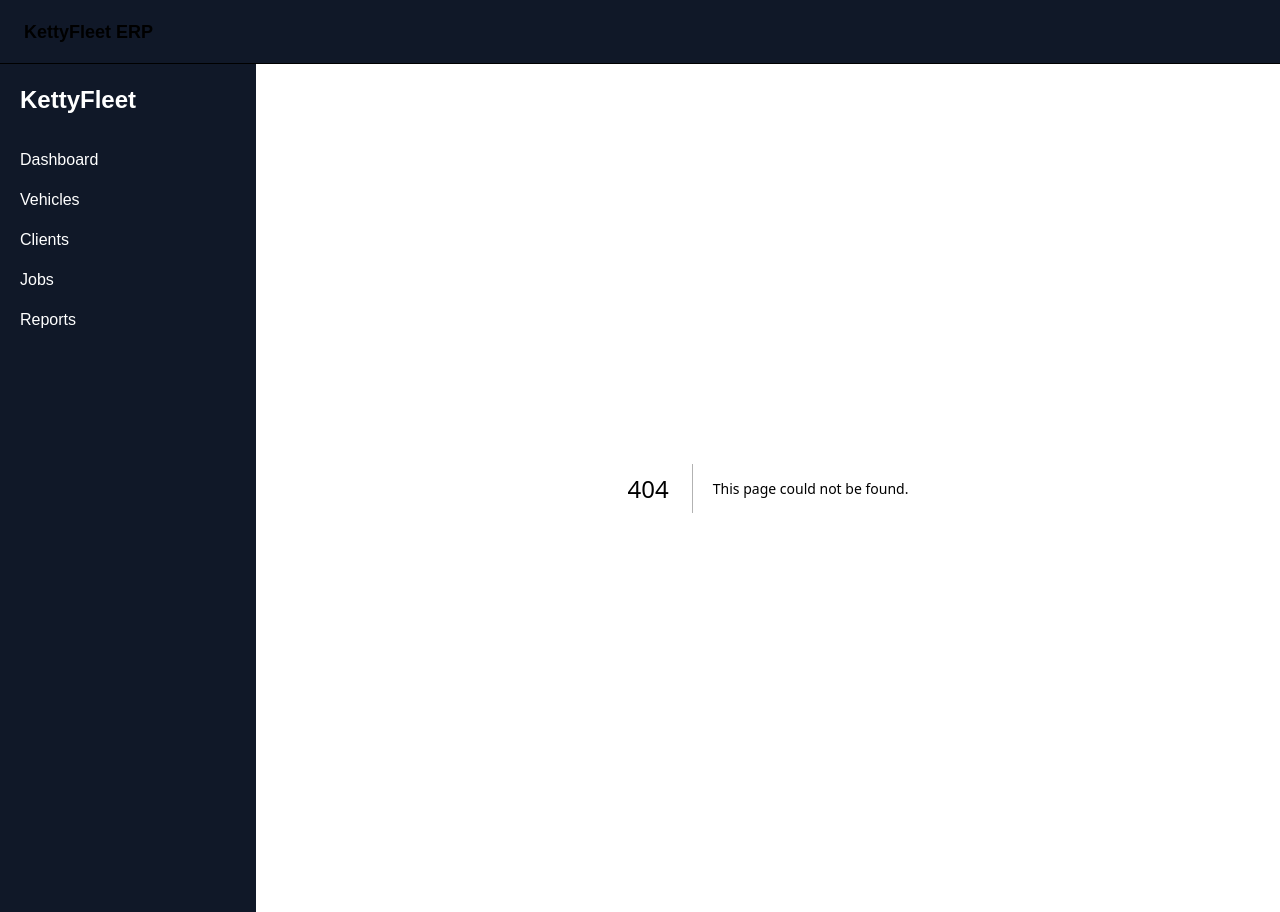
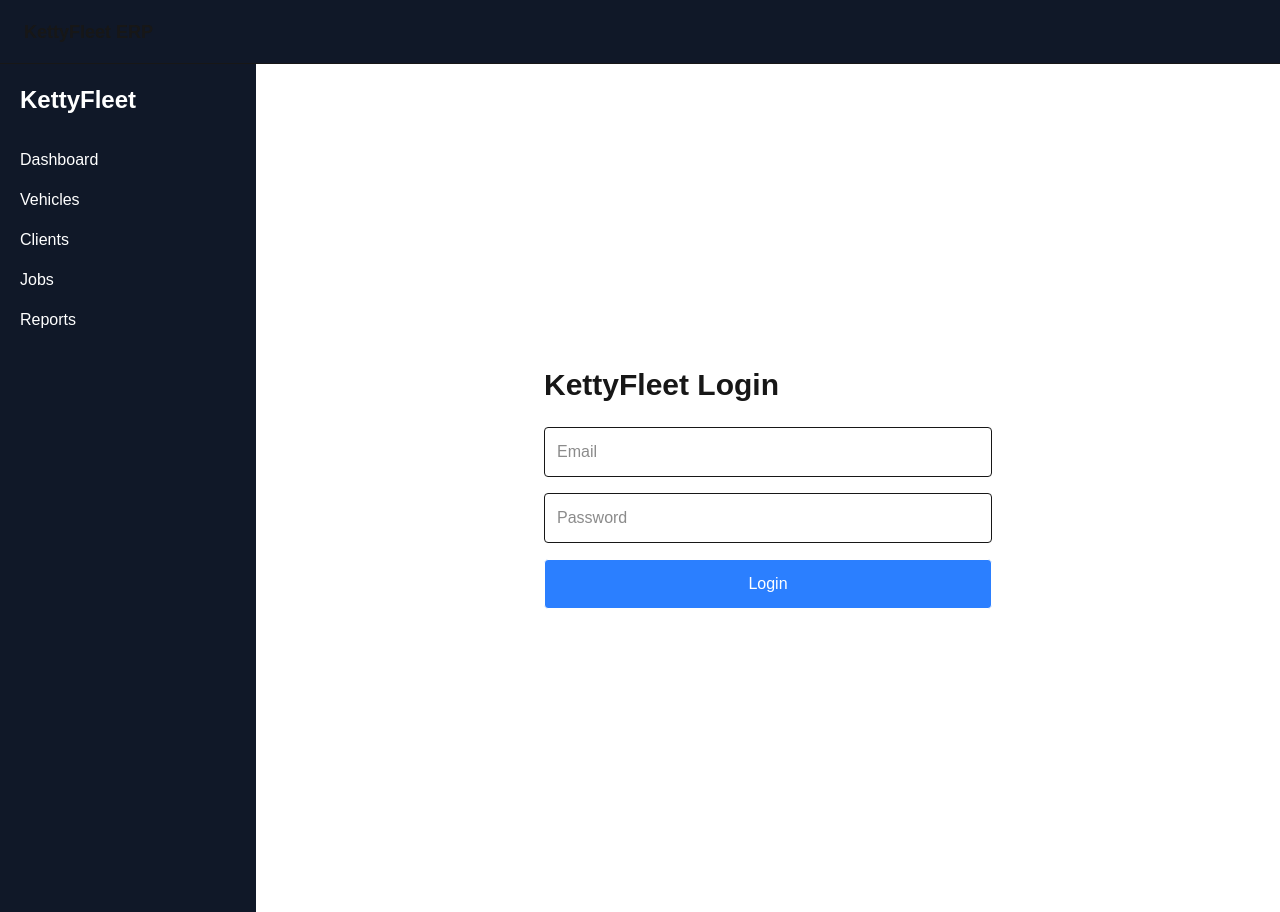
Before and after one commit to Yunussaid03/kettyfleet, a Next.js app in the folder frontend/: page /auth/login in a window 1280 px wide. Before the commit this address had no page. Built offline with nearby package versions, Linux system fonts and the light colour scheme; no server answers.

Commit message:
feat(auth): implement Supabase login flow

```diff
--- a/frontend/package.json
+++ b/frontend/package.json
@@ -9,6 +9,7 @@
     "lint": "eslint"
   },
   "dependencies": {
+    "@supabase/ssr": "^0.12.0",
     "@supabase/supabase-js": "^2.110.2",
     "next": "16.2.10",
     "react": "19.2.4",
--- /dev/null
+++ b/frontend/src/app/auth/login/page.tsx
@@ -0,0 +1,65 @@
+"use client";
+
+import {useState} from "react";
+import {supabase} from "@/lib/supabase/client";
+
+
+export default function LoginPage() {
+
+    const [email, setEmail] = useState("");
+    const [password, setPassword] = useState("");
+
+    async function handleLogin(e: React.FormEvent){
+        e.preventDefault();
+
+        const {data, error} = await supabase.auth.signInWithPassword({
+            email,
+            password
+        });
+
+    if (error) {
+        console.log(error.message);
+        return;
+    }
+    window.location.href= "/dashboard";     //Redirects to dashboard page after successful login
+
+    }
+
+    return (
+        <main className= " min-h-screen flex items-center  justify-center">
+            <div className="w-full max-w-md">
+                <h1 className= "text-3xl font-bold mb-6">
+                    KettyFleet Login
+                </h1>
+
+                <form
+                onSubmit={handleLogin}
+                className="space-y-4">
+
+                    <input
+                    type="email"
+                    placeholder="Email"
+                    value={email}
+                    onChange={(e) => setEmail(e.target.value)}
+                    className="w-full border p-3 rounded"
+                    />
+
+                    <input
+                    type="password"
+                    placeholder="Password"
+                    value={password}
+                    onChange={(e) => setPassword(e.target.value)}
+                    className="w-full border p-3 rounded"
+                    />
+
+
+                    <button
+                         className="w-full bg-blue-500 hover:bg-blue-600 text-white border p-3 rounded">
+                            Login
+                            </button>
+
+                </form>
+            </div>
+        </main>
+    );
+}
--- /dev/null
+++ b/frontend/src/app/dashboard/page.tsx
@@ -0,0 +1,13 @@
+export default function DashboardPage() {
+  return (
+    <main>
+      <h1 className="text-3xl font-bold">
+        Dashboard
+      </h1>
+
+      <p className="mt-3 text-gray-600">
+        Welcome to the KettyFleet Transport Management System.
+      </p>
+    </main>
+  );
+}
--- a/frontend/src/app/page.tsx
+++ b/frontend/src/app/page.tsx
@@ -1,14 +1,6 @@
-export default function Home() {
-  return (
-    <main>
-      <h1 className="text-3xl font-bold">
-        Dashboard
-        </h1>
+import {redirect} from "next/navigation";
 
-      <p className="mt-3 text-gray-600">
-        Welcome to the KettyFleet Transport Management System.
-      </p>
-    </main>
-  );
 
+export default function Home() {             //Acts as dashboard redirect page
+  redirect("/dashboard");
 }
--- /dev/null
+++ b/frontend/src/lib/supabase/middleware.ts
@@ -0,0 +1,60 @@
+import { createServerClient } from "@supabase/ssr";
+import { NextResponse } from "next/server";
+import type { NextRequest } from "next/server";
+
+
+export async function updateSession(
+  request: NextRequest
+) {
+
+  let response =
+    NextResponse.next({
+      request,
+    });
+
+
+  const supabase =
+    createServerClient(
+      process.env.NEXT_PUBLIC_SUPABASE_URL!,
+      process.env.NEXT_PUBLIC_SUPABASE_ANON_KEY!,
+      {
+
+        cookies: {
+
+          getAll() {
+            return request.cookies.getAll();
+          },
+
+
+          setAll(cookiesToSet) {
+
+            cookiesToSet.forEach(
+              ({ name, value }) => {
+
+                request.cookies.set(
+                  name,
+                  value
+                );
+
+                response.cookies.set(
+                  name,
+                  value
+                );
+
+              }
+            );
+
+          },
+
+        },
+
+      }
+    );
+
+
+  await supabase.auth.getUser();
+
+
+  return response;
+
+}
--- /dev/null
+++ b/frontend/src/lib/supabase/server.ts
@@ -0,0 +1,47 @@
+import { createServerClient } from "@supabase/ssr";
+import { cookies } from "next/headers";
+
+
+export async function createClient() {
+
+  const cookieStore = await cookies();
+
+
+  return createServerClient(
+    process.env.NEXT_PUBLIC_SUPABASE_URL!,
+    process.env.NEXT_PUBLIC_SUPABASE_ANON_KEY!,
+    {
+      cookies: {
+
+        getAll() {
+          return cookieStore.getAll();
+        },
+
+
+        setAll(cookiesToSet) {
+
+          try {
+
+            cookiesToSet.forEach(
+              ({ name, value, options }) =>
+                cookieStore.set(
+                  name,
+                  value,
+                  options
+                )
+            );
+
+          } catch {
+
+            // ignored in Server Components
+
+          }
+
+        },
+
+      },
+
+    }
+  );
+
+}
--- a/frontend/src/lib/supabase/test.ts
+++ /dev/null
@@ -1,12 +0,0 @@
-import { supabase } from "./client";
-
-async function testConnection() {
-  const { data, error } = await supabase
-    .from("vehicles")
-    .select("*");
-
-  console.log(data);
-  console.log(error);
-}
-
-testConnection();
--- /dev/null
+++ b/frontend/src/middleware.ts
@@ -0,0 +1,18 @@
+import type { NextRequest } from "next/server";
+import { updateSession } from "@/lib/supabase/middleware";
+
+
+export async function middleware(
+  request: NextRequest
+) {
+
+  return await updateSession(request);
+
+}
+
+
+export const config = {
+  matcher: [
+    "/dashboard/:path*",
+  ],
+};
```
Also changed, not shown: 1 other file (tests, documents, lock files or other folders).
